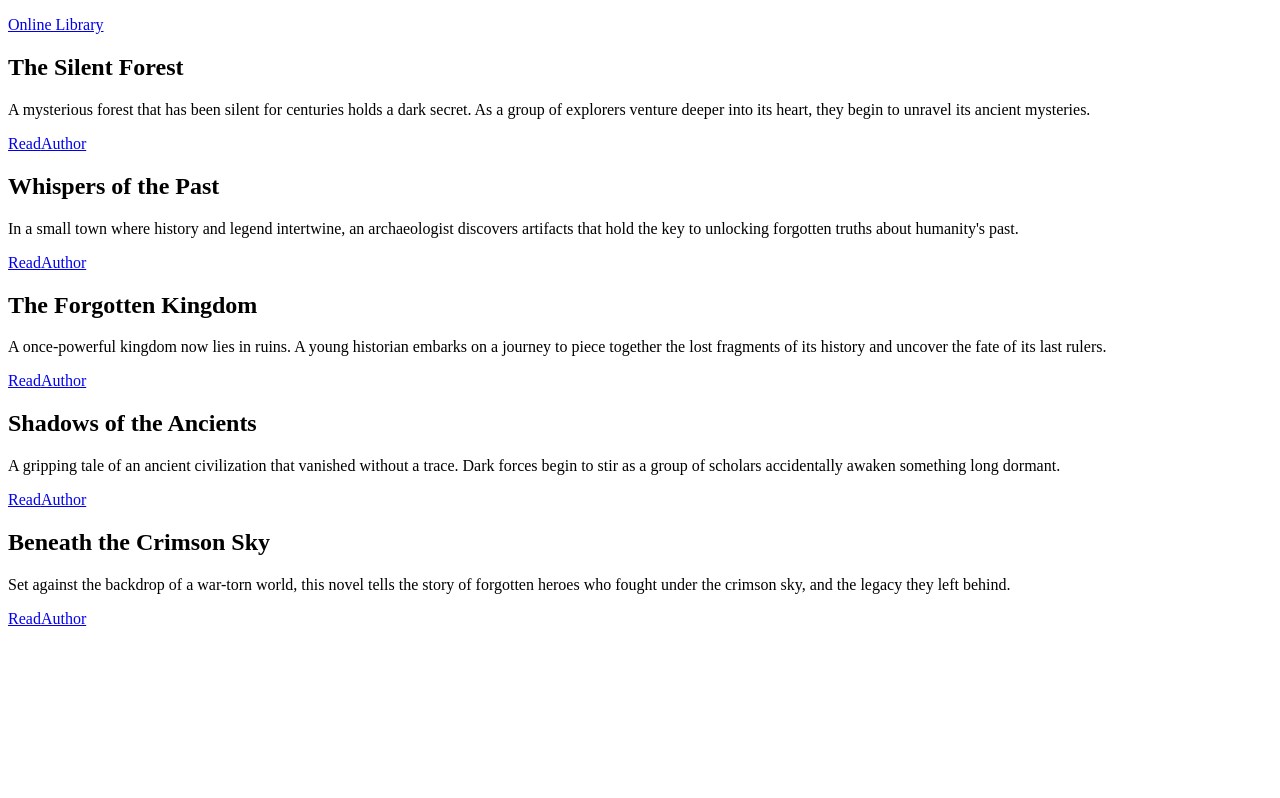
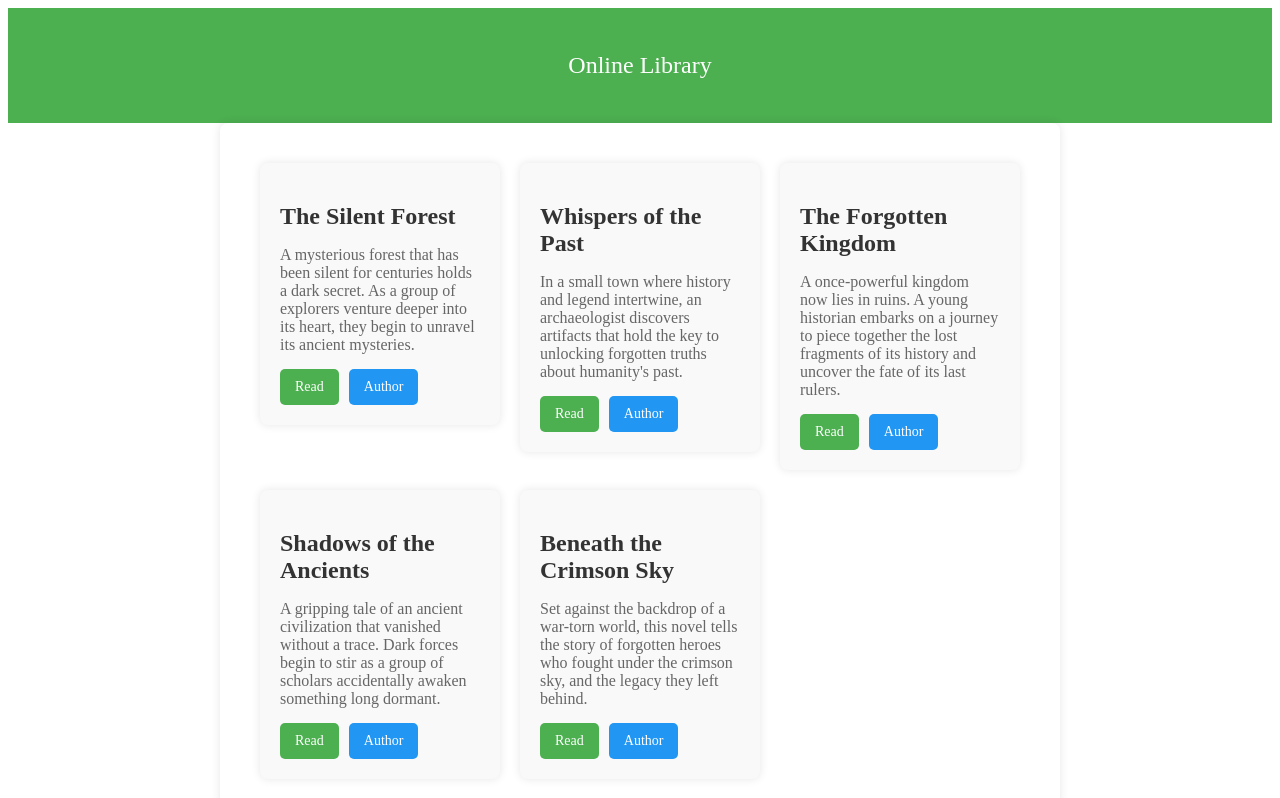
Before and after one commit to shyrynsky/Angular-SSR-SSG-App, an Angular app: page /books in a window 1280 px wide. Shown: the top 798 px of the page. Built offline with nearby package versions, Linux system fonts and the light colour scheme; data requests are answered from the project's data file.

Commit message:
made some style

```diff
--- a/db.json
+++ b/db.json
@@ -61,23 +61,23 @@
   "texts": [
     {
       "id": 0,
-      "value": "In the depths of the forest, there was a silence that stretched on for centuries, disturbed only by the whispers of the wind........"
+      "value": "In the depths of the forest, there was a silence that stretched on for centuries, disturbed only by the whispers of the wind. Legends say that this forest once held a thriving kingdom, but something happened—something so terrible that the trees themselves fell silent. The explorers who enter the forest are not aware of the dangers that lie ahead, but as they journey deeper, they begin to feel the presence of something ancient, something watching them. The silence grows more oppressive with each step, and soon they realize that the forest has been waiting for them. It holds a secret, a dark truth that could change everything they thought they knew about the world."
     },
     {
       "id": 1,
-      "value": "The past holds many secrets, some too dark to reveal, and others waiting to be discovered in the most unexpected places........."
+      "value": "The past holds many secrets, some too dark to reveal, and others waiting to be discovered in the most unexpected places. As the archaeologist dusted off the centuries-old artifacts, a chill ran down her spine. These relics weren't just pieces of history—they were warnings. Buried deep beneath the soil, hidden from view for thousands of years, were the remnants of a forgotten civilization. Their achievements, their downfall, their warning to the future. The further she delved into their past, the more she realized that some things were meant to stay forgotten. Yet, she couldn't stop—something was compelling her to keep digging, to uncover the truth that would change humanity's understanding of its own history."
     },
     {
       "id": 2,
-      "value": "Once a prosperous kingdom, it now lies forgotten, its ruins covered in ivy and memories lost to time........."
+      "value": "Once a prosperous kingdom, it now lies forgotten, its ruins covered in ivy and memories lost to time. The historian had always been fascinated by stories of the lost kingdom, but nothing could have prepared him for what he found on his journey. Hidden in the depths of the jungle, far from civilization, were the remains of a once-mighty empire. The structures were crumbling, overtaken by nature, but the essence of the kingdom still lingered. It was as if the walls themselves held the stories of its people, of its rulers. As the historian uncovered more of the kingdom's history, he began to unravel the mystery of its sudden disappearance. But with every discovery came more questions, and soon he realized that the kingdom's fate might be linked to something far more sinister."
     },
     {
       "id": 3,
-      "value": "Ancient shadows creep from the forgotten halls, their presence a reminder of a power long buried........."
+      "value": "Ancient shadows creep from the forgotten halls, their presence a reminder of a power long buried. The scholars thought they were simply uncovering history, studying the ruins of an ancient civilization that had vanished without a trace. But as they dug deeper, they awakened something long dormant. It started with small things—flickers of movement in the corner of their eyes, whispers in the wind that seemed to carry messages. But soon, the darkness became impossible to ignore. The ruins were not empty. Something had been waiting in the shadows, and now that it was awake, it would not rest until it had claimed what was once its own. The scholars had unleashed a force that they couldn't hope to contain."
     },
     {
       "id": 4,
-      "value": "Beneath the crimson sky, battles were fought and legends born, but history has a way of erasing even the greatest of heroes........."
+      "value": "Beneath the crimson sky, battles were fought and legends born, but history has a way of erasing even the greatest of heroes. The war had raged for decades, tearing the world apart, and yet, when the dust finally settled, the stories of those who had fought were quickly forgotten. The crimson sky, once a symbol of their sacrifice, was now just a distant memory. But the legacy of those forgotten heroes lived on in the whispers of the wind, in the ruins of the cities they had defended. Their stories were not over—they had simply been waiting for the right moment to resurface. And now, under a new crimson sky, the world would remember them once again, for their legacy could no longer be ignored."
     }
   ]
 }
--- a/src/app/app.component.css
+++ b/src/app/app.component.css
@@ -0,0 +1,38 @@
+body {
+  font-family: 'Arial', sans-serif;
+  background-color: #f4f4f4;
+  margin: 0;
+  padding: 0;
+}
+
+.main-container {
+  padding: 0;
+}
+
+.brand-name {
+  background-color: #4CAF50;
+  padding: 20px;
+  text-align: center;
+}
+
+.logo-link {
+  text-decoration: none;
+}
+
+.logo-text {
+  color: white;
+  font-size: 24px;
+}
+
+.logo-link:hover .logo-text {
+  text-decoration: underline;
+}
+
+.content {
+  padding: 20px;
+  max-width: 800px;
+  margin: auto;
+  background-color: white;
+  box-shadow: 0 0 10px rgba(0, 0, 0, 0.1);
+  border-radius: 8px;
+}
--- a/src/app/app.component.html
+++ b/src/app/app.component.html
@@ -1,7 +1,7 @@
-<main>
+<main class="main-container">
   <header class="brand-name">
-    <a [routerLink]="['/']">
-      <p>Online Library</p>
+    <a [routerLink]="['/']" class="logo-link">
+      <p class="logo-text">Online Library</p>
     </a>
   </header>
   <section class="content">
--- a/src/app/pages/author/author.component.css
+++ b/src/app/pages/author/author.component.css
@@ -0,0 +1,43 @@
+.author-container {
+  padding: 20px;
+  max-width: 600px;
+  margin: 0 auto;
+  background-color: #f9f9f9;
+  border-radius: 8px;
+  box-shadow: 0 0 10px rgba(0, 0, 0, 0.1);
+}
+
+.author-info {
+  margin-bottom: 20px;
+}
+
+.author-name {
+  font-size: 24px;
+  margin-bottom: 10px;
+  color: #333;
+}
+
+.author-monument {
+  font-size: 16px;
+  color: #666;
+}
+
+.author-not-found {
+  color: red;
+  font-size: 14px;
+}
+
+.back-link {
+  display: inline-block;
+  margin-top: 20px;
+  padding: 10px 15px;
+  text-decoration: none;
+  background-color: #4CAF50;
+  color: white;
+  border-radius: 5px;
+  transition: background-color 0.2s;
+}
+
+.back-link:hover {
+  background-color: #45a049;
+}
--- a/src/app/pages/author/author.component.html
+++ b/src/app/pages/author/author.component.html
@@ -1,8 +1,8 @@
-<div>
+<div class="author-container">
   @if (author != null && author != undefined) {
-    <div>
-      <h2>{{ author.name }}</h2>
-      <p>
+    <div class="author-info">
+      <h2 class="author-name">{{ author.name }}</h2>
+      <p class="author-monument">
         @switch (author.monument_count) {
           @case (1) {
             There is {{ author.monument_count }} monument to this author
@@ -17,7 +17,7 @@
       </p>
     </div>
   } @else {
-    <p>Author not found</p>
+    <p class="author-not-found">Author not found</p>
   }
-  <a [routerLink]="['/']">To main page</a>
+  <a [routerLink]="['/']" class="back-link">To main page</a>
 </div>
--- a/src/app/pages/book-with-content/book-with-content.component.css
+++ b/src/app/pages/book-with-content/book-with-content.component.css
@@ -0,0 +1,66 @@
+.book-container {
+  padding: 20px;
+  max-width: 600px;
+  margin: 0 auto;
+  background-color: #f9f9f9;
+  border-radius: 8px;
+  box-shadow: 0 0 10px rgba(0, 0, 0, 0.1);
+}
+
+.book-info {
+  margin-bottom: 20px;
+}
+
+.book-title {
+  font-size: 24px;
+  margin-bottom: 20px;
+  color: #333;
+}
+
+.book-description {
+  font-size: 14px;
+  color: #666;
+  margin-bottom: 15px;
+}
+
+.book-link {
+  text-decoration: none;
+  padding: 10px 15px;
+  border-radius: 5px;
+  color: white;
+  font-size: 14px;
+}
+
+.author-link {
+  background-color: #2196F3;
+}
+
+.author-link:hover {
+  background-color: #1e87f0;
+}
+
+.book-text {
+  font-size: 16px;
+  color: #444;
+  margin-top: 10px;
+}
+
+.text-not-found, .book-not-found {
+  color: red;
+  font-size: 14px;
+}
+
+.back-link {
+  display: inline-block;
+  margin-top: 20px;
+  padding: 10px 15px;
+  text-decoration: none;
+  background-color: #4CAF50;
+  color: white;
+  border-radius: 5px;
+  transition: background-color 0.2s;
+}
+
+.back-link:hover {
+  background-color: #45a049;
+}
--- a/src/app/pages/book-with-content/book-with-content.component.html
+++ b/src/app/pages/book-with-content/book-with-content.component.html
@@ -1,17 +1,17 @@
-<div>
+<div class="book-container">
   @if (book != null && book != undefined) {
-    <div>
-      <h2>{{ book.name }}</h2>
-      <a [routerLink]="['/author', book.author_id]">Author</a>
-      <h6>{{ book.description }}</h6>
+    <div class="book-info">
+      <h2 class="book-title">{{ book.name }}</h2>
+      <a [routerLink]="['/author', book.author_id]" class="book-link author-link">Author</a>
+      <h6 class="book-description">{{ book.description }}</h6>
       @if (text != null && text != undefined) {
-        <div>{{ text.value }}</div>
+        <div class="book-text">{{ text.value }}</div>
       } @else {
-        <p>Text not found</p>
+        <p class="text-not-found">Text not found</p>
       }
     </div>
   } @else {
-    <p>Book not found</p>
+    <p class="book-not-found">Book not found</p>
   }
-  <a [routerLink]="['/']">To main page</a>
+  <a [routerLink]="['/']" class="back-link">To main page</a>
 </div>
--- a/src/app/pages/books/books.component.css
+++ b/src/app/pages/books/books.component.css
@@ -0,0 +1,8 @@
+.books-container {
+  display: grid;
+  grid-template-columns: repeat(auto-fill, minmax(200px, 1fr));
+  gap: 20px;
+  padding: 20px;
+  max-width: 1200px;
+  margin: auto;
+}
--- a/src/app/pages/books/books.component.html
+++ b/src/app/pages/books/books.component.html
@@ -1,5 +1,5 @@
-<section >
+<section class="books-container">
   @for (book of booksList; track book.id) {
-    <app-book-item [book]="book"/>
+    <app-book-item [book]="book"></app-book-item>
   }
 </section>
--- a/src/app/shared/components/book-item/book-item.component.css
+++ b/src/app/shared/components/book-item/book-item.component.css
@@ -0,0 +1,54 @@
+.book-details {
+  background-color: #f9f9f9;
+  padding: 20px;
+  border-radius: 8px;
+  box-shadow: 0 0 10px rgba(0, 0, 0, 0.1);
+  transition: box-shadow 0.3s ease;
+  max-width: 400px;
+  margin: 0 auto;
+}
+
+.book-details:hover {
+  box-shadow: 0 0 15px rgba(0, 0, 0, 0.2);
+}
+
+.book-title {
+  font-size: 24px;
+  margin-bottom: 10px;
+  color: #333;
+}
+
+.book-description {
+  font-size: 16px;
+  color: #666;
+  margin-bottom: 15px;
+}
+
+.book-links {
+  display: flex;
+  gap: 10px;
+}
+
+.book-link {
+  text-decoration: none;
+  padding: 10px 15px;
+  border-radius: 5px;
+  color: white;
+  font-size: 14px;
+}
+
+.read-link {
+  background-color: #4CAF50;
+}
+
+.read-link:hover {
+  background-color: #45a049;
+}
+
+.author-link {
+  background-color: #2196F3;
+}
+
+.author-link:hover {
+  background-color: #1e87f0;
+}
--- a/src/app/shared/components/book-item/book-item.component.html
+++ b/src/app/shared/components/book-item/book-item.component.html
@@ -1,6 +1,8 @@
-<div>
-  <h2>{{ book.name }}</h2>
-  <p>{{ book.description }}</p>
-  <a [routerLink]="['/book', book.id]">Read</a>
-  <a [routerLink]="['/author', book.author_id]">Author</a>
+<div class="book-details">
+  <h2 class="book-title">{{ book.name }}</h2>
+  <p class="book-description">{{ book.description }}</p>
+  <div class="book-links">
+    <a [routerLink]="['/book', book.id]" class="book-link read-link">Read</a>
+    <a [routerLink]="['/author', book.author_id]" class="book-link author-link">Author</a>
+  </div>
 </div>
```
Also changed, not shown: 1 other file (tests, documents, lock files or other folders).
